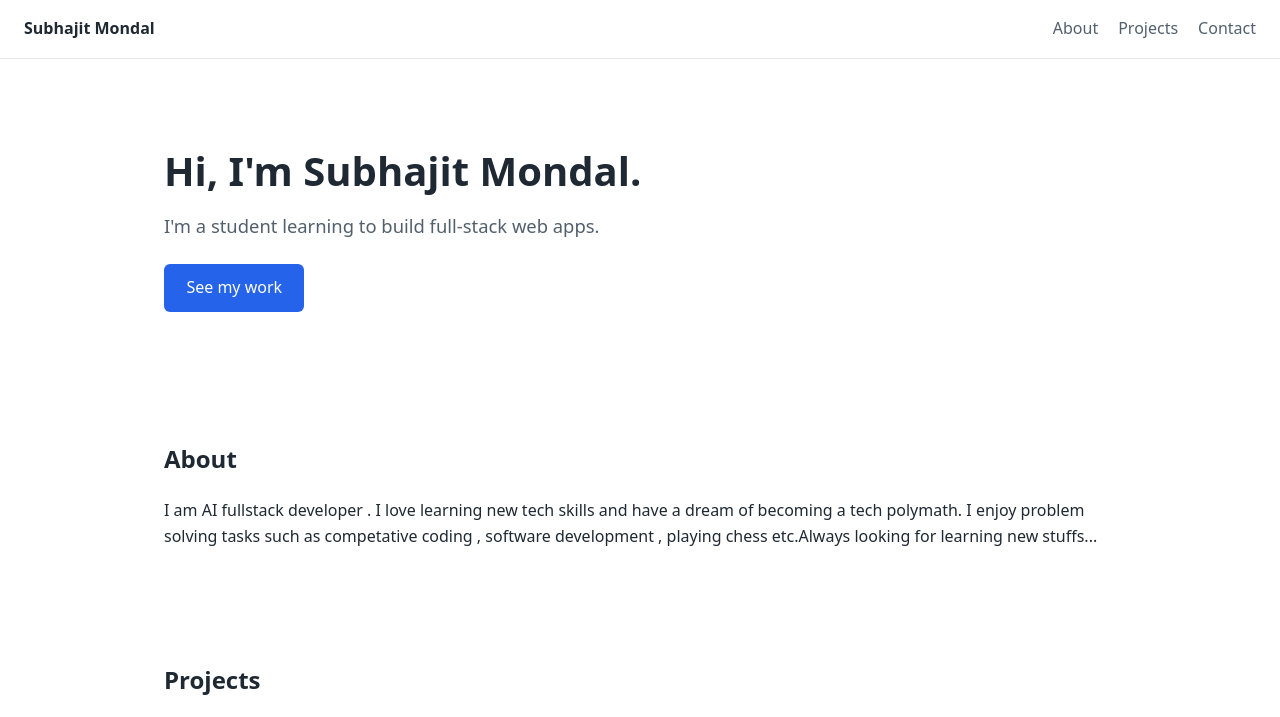
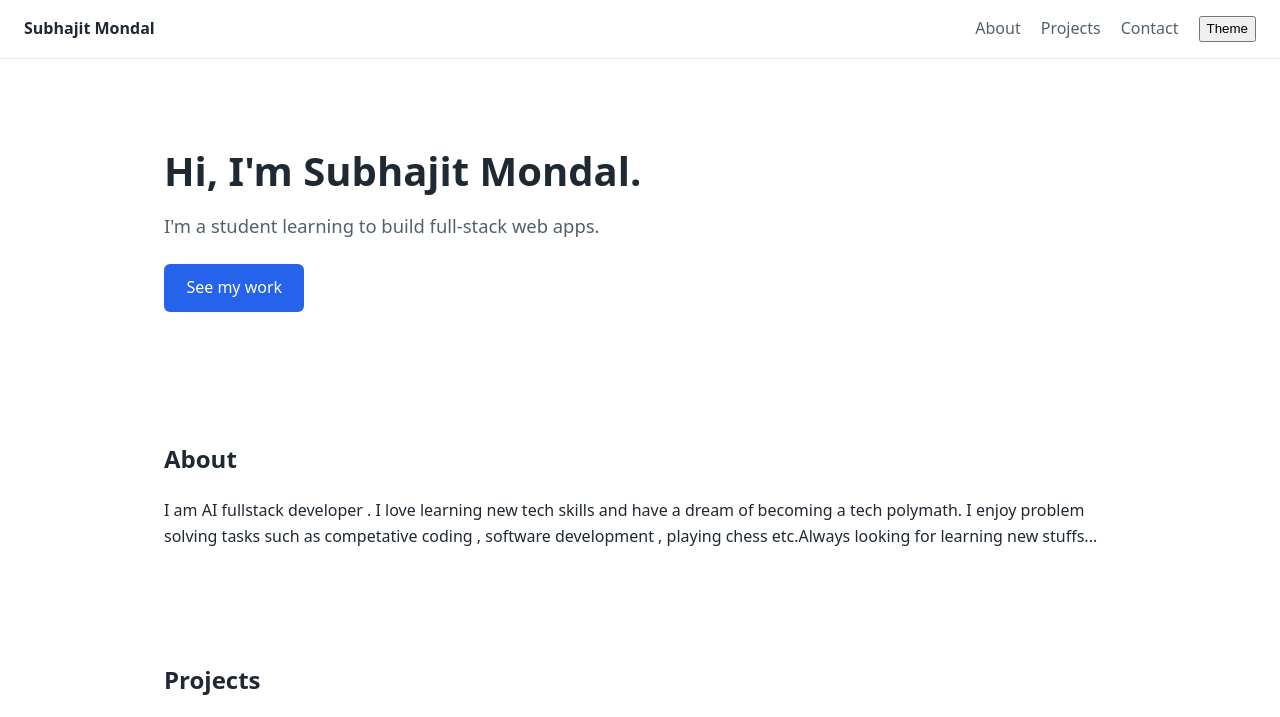
Before and after one commit to subhajit-mondal19/Portfolio, a plain HTML site: page index.html in a window 1280 px wide. Shown: the top 717 px of the page. Drawn offline with Linux system fonts and the light colour scheme.

Commit message:
Header Locked in Place

```diff
--- a/index.html
+++ b/index.html
@@ -14,6 +14,7 @@
       <a href="#about">About</a>
       <a href="#projects">Projects</a>
       <a href="#contact">Contact</a>
+      <button class="theme-change">Theme</button>
     </nav>
   </header>
 
--- a/script.js
+++ b/script.js
@@ -9,3 +9,7 @@ navToggle.addEventListener("click", () => {
   const isOpen = navMenu.classList.toggle("open");
   navToggle.setAttribute("aria-expanded", String(isOpen));
 });
+
+
+// Theme change dark & white
+const thmchg=document.querySelector(".theme-change")
--- a/style.css
+++ b/style.css
@@ -11,12 +11,16 @@
 /* ---------- Base ---------- */
 * { box-sizing: border-box; }
 
+
+
 body {
   margin: 0;
   font-family: system-ui, -apple-system, "Segoe UI", Roboto, sans-serif;
   line-height: 1.6;
   color: var(--text);
   background: var(--bg);
+  scroll-behavior: smooth;
+  max-width: 100%;
 }
 
 a { color: var(--accent); }
@@ -28,6 +32,10 @@ a { color: var(--accent); }
   align-items: center;
   padding: 1rem 1.5rem;
   border-bottom: 1px solid #e5e7eb;
+  z-index: 1000;
+  position:sticky;
+  top:0;
+  background-color: var(--bg);
 }
 
 .logo { font-weight: 700; text-decoration: none; color: var(--text); }
```
